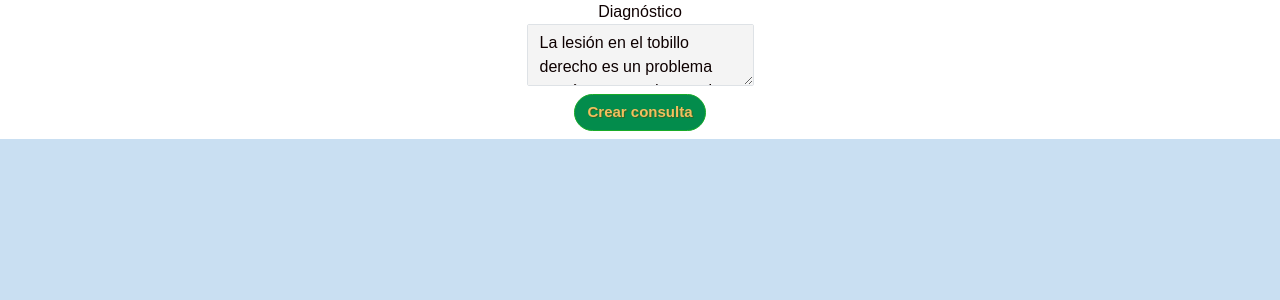
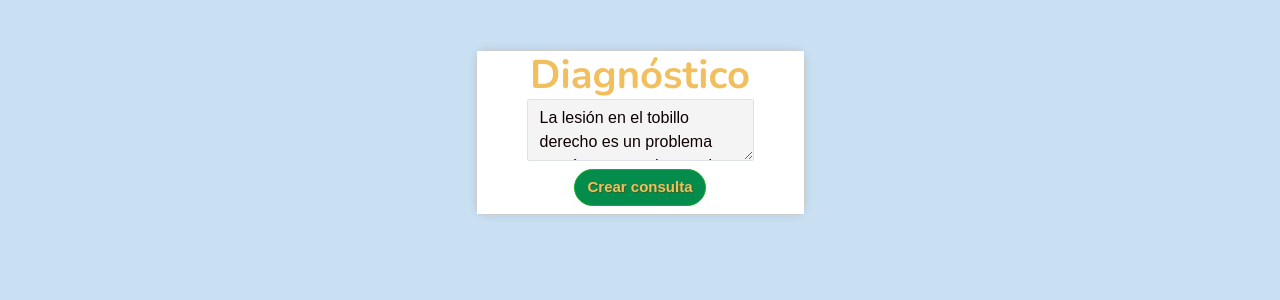
Before and after one commit to andrestorresp/SelfCare, a Rails app: page /consultations/1/edit in a window 1280 px wide. Shown: the part 88-388 px from the top of the page. Run offline with Rails 7, Linux system fonts and the light colour scheme; a user stored in the database is signed in; data comes from the database, SQL or seed files in the repository; style sheets or scripts are compiled from the project's sources; some libraries are stand-ins or nearby versions; some web fonts are replaced.

Commit message:
Estilo en el formulario del create de consultations

```diff
--- a/app/assets/stylesheets/components/_card_profile.scss
+++ b/app/assets/stylesheets/components/_card_profile.scss
@@ -34,12 +34,6 @@
   display: block;
 }
 
-/* .list-group-item {
-  background-color: #f5f5f5;
-  border-radius: 2px;
-  box-shadow: 0 2px 4px rgba(0, 0, 0, 0.1);
-} */
-
 .card-consultations{
   margin: 20px;
   border-radius: 10px;
--- a/app/views/consultations/edit.html.erb
+++ b/app/views/consultations/edit.html.erb
@@ -1,11 +1,13 @@
-<div class="modal-body">
+
+
+<div class="d-flex justify-content-center align-items-center">
+<div class="card card_profile">
   <%= simple_form_for @consultation, url: patient_consultation_path(patient_id: @patient.id, id: @consultation.id) do |f| %>
-
-    <div class="form-group" tabindex="-1">
-      <%= f.label :diagnostic, "Diagnóstico", class: "control-label font-weight-bold" %>
-
+    <div tabindex="-1">
+      <h1>Diagnóstico</h1>
       <%= f.text_area :diagnostic, class: "form-control", placeholder: "Ingrese el diagnóstico aquí" %>
     </div>
     <%= f.button :submit, "Crear consulta", class: "btn btn-primary" %>
   <% end %>
 </div>
+</div>
```
Also changed, not shown: app/views/consultations/new.html.erb (+5 -4 lines).
